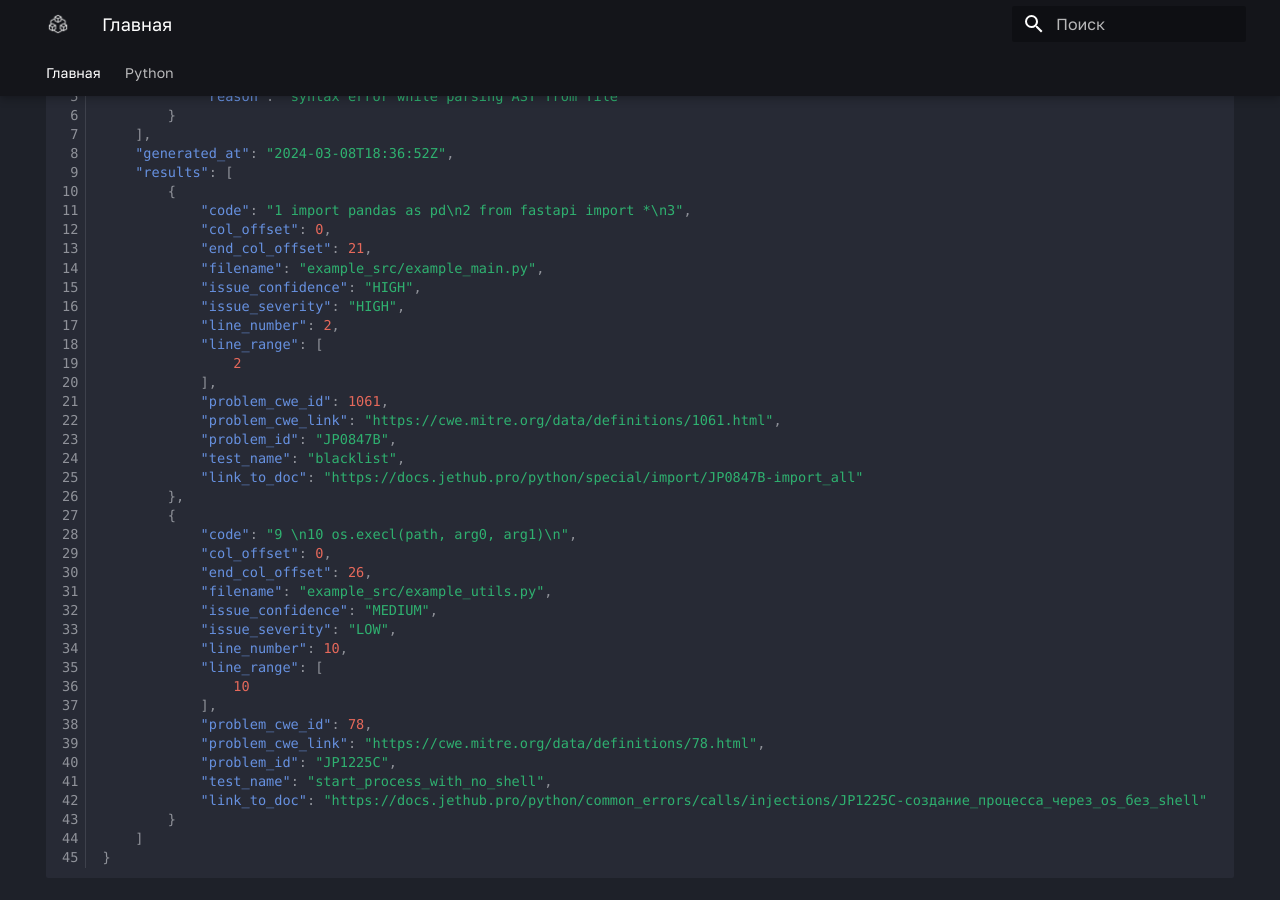
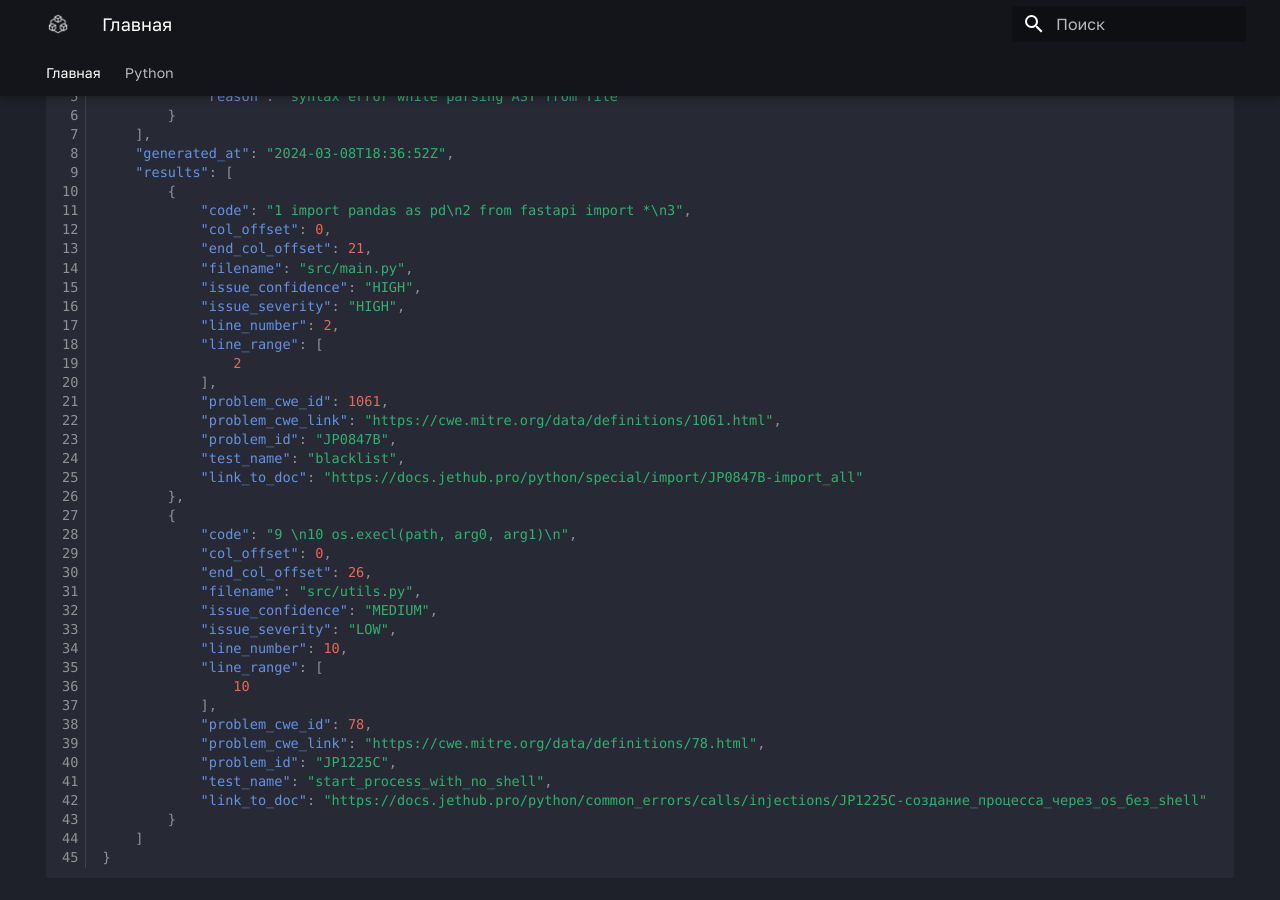
Before and after one commit to jethub-tech/docs.jethub.pro, an MkDocs documentation site: the page built from docs/index.md, in a window 1280 px wide and 900 px high, scrolled down 1660 px. Built offline with MkDocs 1.6.1 and Material for MkDocs 9.7.7, drawn with Linux system fonts in a browser that asks for light colours; some web fonts are replaced.

Commit message:
update report example

```diff
--- a/docs/index.md
+++ b/docs/index.md
@@ -132,7 +132,7 @@ flowchart LR
             "code": "1 import pandas as pd\n2 from fastapi import *\n3",
             "col_offset": 0,
             "end_col_offset": 21,
-            "filename": "example_src/example_main.py",
+            "filename": "src/main.py",
             "issue_confidence": "HIGH",
             "issue_severity": "HIGH",
             "line_number": 2,
@@ -149,7 +149,7 @@ flowchart LR
             "code": "9 \n10 os.execl(path, arg0, arg1)\n",
             "col_offset": 0,
             "end_col_offset": 26,
-            "filename": "example_src/example_utils.py",
+            "filename": "src/utils.py",
             "issue_confidence": "MEDIUM",
             "issue_severity": "LOW",
             "line_number": 10,
```
